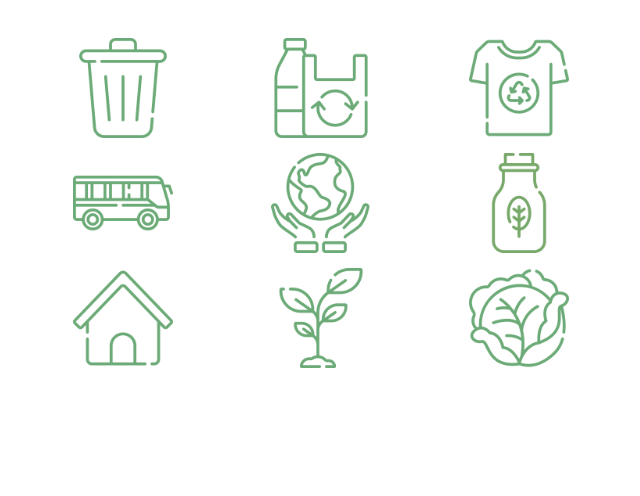
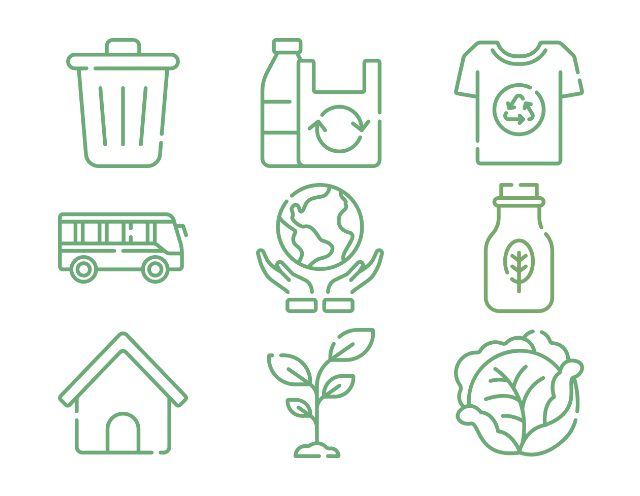
Before and after one commit to infoshareacademy/jfdzr4-reaktorzy, a React (Create React App) app: page / in a window 1280 px wide. Shown: the top 496 px of the page, without its empty margins (319-959 px from the left). Built offline with nearby package versions, Linux system fonts and the light colour scheme.

Commit message:
Corrected classes for Tiles component

```diff
--- a/src/components/tiles/Tiles.js
+++ b/src/components/tiles/Tiles.js
@@ -16,32 +16,32 @@ export const Tiles = () =>{
         < div className='body-tabel'>
             <div style={{ display: 'grid', gridTemplateColumns: 'auto auto auto', padding: '10px', gridGap: '15px'}}>
 
-                <div className="tiles btn" data-title='Garbage segregation'>
+                <div className="tiles tiles-btn" data-title='Garbage segregation'>
                     <img className='tiles-img'  alt="trash image" src={trashUrl} />
                 </div>
 
-                <div className="tiles btn" data-title='Do not use plastic bags' >
+                <div className="tiles tiles-btn" data-title='Do not use plastic bags' >
                     <img className='tiles-img' alt="ecoShopping image" src={ecoShoppingUrl}  />
                 </div>
-                <div className="tiles btn" data-title='Use eco clothes'>
+                <div className="tiles tiles-btn" data-title='Use eco clothes'>
                     <img className='tiles-img' alt="clothes image" src={clothesUrl} />
                 </div>
-                <div className="tiles btn" data-title='Used public transport'>
+                <div className="tiles tiles-btn" data-title='Used public transport'>
                     <img className='tiles-img' alt="bus image" src={busUrl} />
                 </div>
-                <div className="tiles btn" data-title='You eco action'>
+                <div className="tiles tiles-btn" data-title='You eco action'>
                     <img className='tiles-img' alt="yourEcoAction image" src={yourEcoActionUrl} />
                 </div>
-                <div className="tiles btn" data-title='User reusable dishes' >
+                <div className="tiles tiles-btn" data-title='User reusable dishes' >
                     <img className='tiles-img' alt="bottleUrl image" src={bottleUrl} />
                 </div>
-                <div className="tiles btn" data-title='Eco dom'>
+                <div className="tiles tiles-btn" data-title='Eco dom'>
                     <img className='tiles-img' alt="homeUrl image" src={homeUrl} />
                 </div>
-                <div className="tiles btn" data-title='To plant plants'>
+                <div className="tiles tiles-btn" data-title='To plant plants'>
                     <img className='tiles-img' alt="plantUrl image" src={plantUrl} />
                 </div>
-                <div className="tiles btn" data-title='Buy eco food'>
+                <div className="tiles tiles-btn" data-title='Buy eco food'>
                     <img className='tiles-img' alt="ecoFoodUrl image" src={ecoFoodUrl}/>
                 </div>
 
--- a/src/components/tiles/index.css
+++ b/src/components/tiles/index.css
@@ -3,15 +3,15 @@
     justify-content: center;
     align-items: center;
     cursor: pointer;
-    width: 100px;
+    width: 130px;
     background: none;
     margin: 0 auto;
 
 }
 
 .tiles-img{
-    width: 100px;
-    height: 100px;
+    width: 130px;
+    height: 130px;
     display: inline-block;
     position: relative;
 }
@@ -45,7 +45,7 @@
     opacity: 1;
 }
 
-.btn {
+.tiles-btn {
     text-decoration: none;
     border: none;
     font-size: 16px;
@@ -55,7 +55,7 @@
 }
 
 
-.btn:active {
+.tiles-btn:active {
     transform: scale(0.98);
     box-shadow: -1px 1px 5px 5px rgba(0, 128, 0, 0.24);
 }
```
Also changed, not shown: src/components/tiles/styled.js (added).
